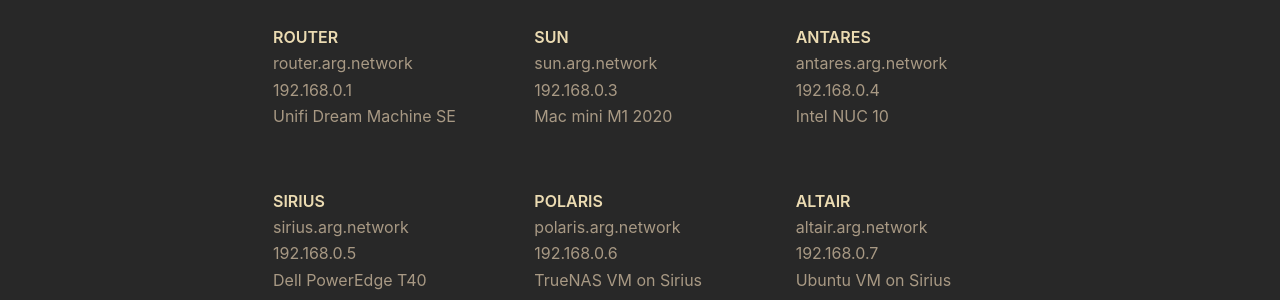
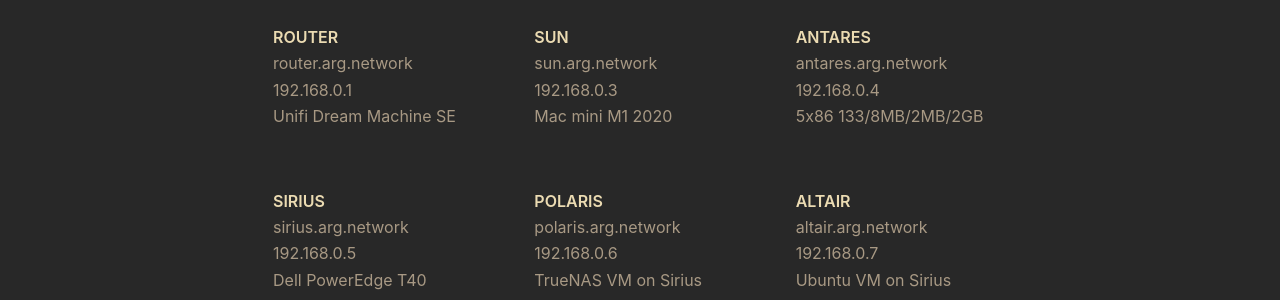
Before and after one commit to arg/dotfiles, a Jekyll site: the page built from docs/index.html, in a window 1280 px wide. Shown: the part 182-482 px from the top of the page. Built offline with Jekyll 4.4.1, drawn with Linux system fonts in a browser that asks for light colours.

Commit message:
Added the mighty 586 to device list

```diff
--- a/docs/_data/devices.yml
+++ b/docs/_data/devices.yml
@@ -11,7 +11,7 @@
   ip: '192.168.0.3'
 
 - name: 'Antares'
-  description: 'Intel NUC 10'
+  description: '5x86 133/8MB/2MB/2GB'
   url: 'https://antares.arg.network'
   hostname: 'antares.arg.network'
   ip: '192.168.0.4'
```
